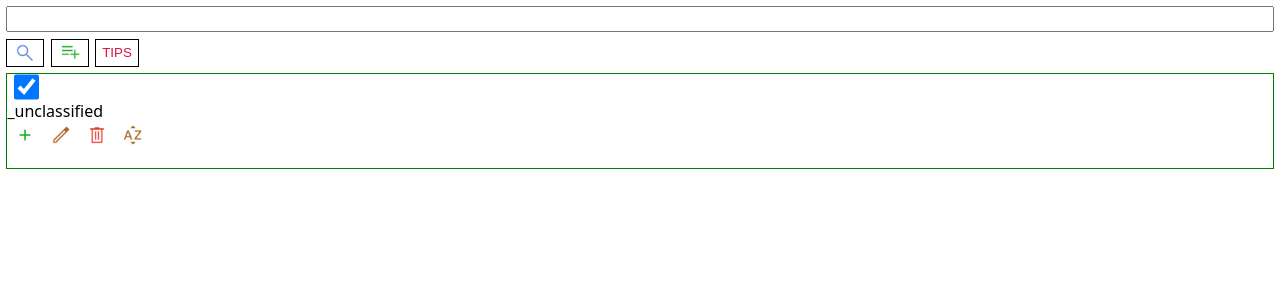
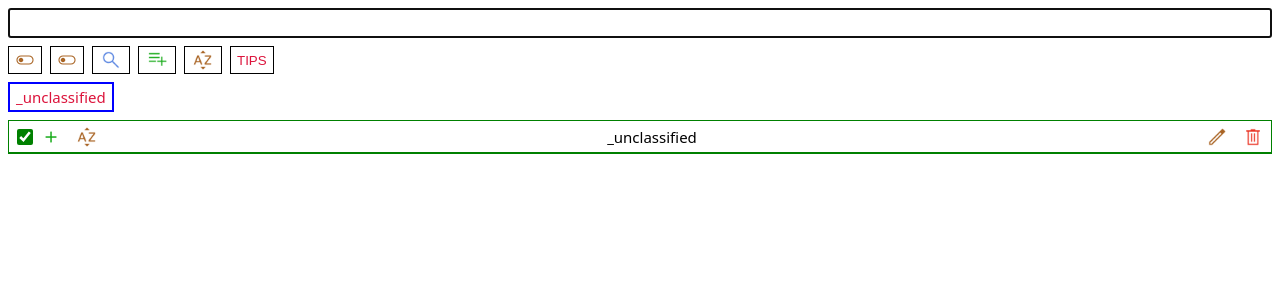
Before and after one commit to materialknight/narrow-d-react, a React (Vite) app: page / in a window 1280 px wide. Shown: the top 300 px of the page. Built offline with nearby package versions, Linux system fonts and the light colour scheme.

Commit message:
on feature parity with the original

```diff
--- a/src/ListContainer.jsx
+++ b/src/ListContainer.jsx
@@ -23,7 +23,41 @@ export default function ListContainer({ setListsPage }) {
       dispatch({ type: "CREATE_LIST", list_name })
    }
 
+   const reverse_superlist = () => {
+      dispatch({ type: "REVERSE_SUPERLIST" })
+   }
+
+   const change_tab = (change_ev) => {
+      const list_name = change_ev.target.value
+      dispatch({ type: "CHANGE_TAB", list_name })
+   }
+
+   const search_in_list = () => {
+
+      const search_str = `"${search_input.current.value}"`
+      const list_index = superlist?.lists.findIndex(list => list.active)
+      // If list_index is undefined, it's the 1st render and the superlist has not loaded yet.
+      // If list_index is -1, there is no active list because the last one was deleted.
+      // In either case, there's nothing to add to the search string, so I search and return.
+      if (list_index === undefined || list_index === -1)
+      {
+         chrome.search.query({ text: search_str })
+         return
+      }
+      else
+      {
+         const ticked_sites = superlist.lists[list_index].sites
+            .filter(site => site.checked)
+            .map(site => `site:${new URL(site.origin).hostname}`)
+            .join(" | ")
+
+         chrome.search.query({ text: `${search_str} (${ticked_sites})` })
+         return
+      }
+   }
+
    const [superlist, dispatch] = useReducer(reducer, null)
+   const search_input = useRef()
    const superlist_just_loaded = useRef(true)
 
    useEffect(() => {
@@ -44,15 +78,38 @@ export default function ListContainer({ setListsPage }) {
    }, [superlist])
 
    return (
-      <article id="list_container">
-         <input type="search" autofocus spellcheck="false" />
-         <button type="button" title="Search in marked sites">
+      <article className="list_container">
+         <input type="search" autofocus="true" spellcheck="false" ref={search_input} onKeyDown={key_down_ev => {
+            if (key_down_ev.key === "Enter")
+            {
+               search_in_list()
+            }
+         }} />
+         <button>
+            <img src="/icons/toggle_off.svg" alt="" />
+         </button>
+         <button>
+            <svg xmlns="http://www.w3.org/2000/svg" height="20px" viewBox="0 -960 960 960" width="20px" fill="#A96424"><path d="M288-260q-91.67 0-155.83-64.14Q68-388.28 68-479.91q0-91.63 64.17-155.86Q196.33-700 288-700h384q91.67 0 155.83 64.14Q892-571.72 892-480.09q0 91.63-64.17 155.86Q763.67-260 672-260H288Zm0-52h384q70 0 119-49t49-119q0-70-49-119t-119-49H288q-70 0-119 49t-49 119q0 70 49 119t119 49Zm-.05-58q45.82 0 77.93-32.07Q398-434.14 398-479.95q0-45.82-32.07-77.93Q333.86-590 288.05-590q-45.82 0-77.93 32.07Q178-525.86 178-480.05q0 45.82 32.07 77.93Q242.14-370 287.95-370ZM480-480Z" /></svg>
+         </button>
+         <button type="button" title="Search in marked sites" onClick={search_in_list}>
             <img width="24" src="/icons/search_16dp300w.png" alt="" />
          </button>
-         <button type="button" title="Create new list" onClick={() => create_list()}>
+         <button type="button" title="Create new list" onClick={create_list}>
             <img width="24" src="/icons/playlist_add_16dp300w.png" alt="" />
          </button>
+         <button type="button" title="Reverse tags" onClick={reverse_superlist}>
+            <img width="24" src="/icons/sort_by_alpha_16dp300w.png" alt="" />
+         </button>
          <button onClick={() => setListsPage(prev => !prev)} >TIPS</button>
+         <nav className="tabs">{superlist?.lists.map(({ list_name, active }, list_index) => {
+            const id = `tab_${list_index}`
+            return (
+               <>
+                  <input type="radio" hidden id={id} name="active_tab" value={list_name} onChange={change_tab} checked={active} />
+                  <label htmlFor={id}>{list_name}</label>
+               </>
+            )
+         })}</nav>
          <Lists superlist={superlist} dispatch={dispatch} />
       </article>
    )
--- a/src/Lists.jsx
+++ b/src/Lists.jsx
@@ -1,4 +1,4 @@
-import { useState, useEffect, useReducer, useRef } from "react"
+import { sort_obj_arr } from "./reducer"
 
 export default function List({ superlist, dispatch }) {
 
@@ -7,11 +7,12 @@ export default function List({ superlist, dispatch }) {
       chrome.tabs.query({ active: true, currentWindow: true }).then(tabs => {
 
          const { favIconUrl, url, id } = tabs[0]
-         const { origin } = new URL(url)
+         const { origin, hostname } = new URL(url)
+         const duplicate_origin = superlist.lists[list_index].sites.some(site => site.origin === origin)
 
-         if (superlist.lists[list_index].sites.some(site => site.origin === origin))
+         if (duplicate_origin)
          {
-            alert(`The site "${origin}" is already in the "${list_name}" list!`)
+            alert(`The site "${hostname}" is already in the "${list_name}" list!`)
             return
          }
 
@@ -76,39 +77,59 @@ export default function List({ superlist, dispatch }) {
       {
          return
       }
+
       new_list_name = new_list_name.trim()
+      const duplicate_list_name = superlist.lists.some(list => list.list_name === new_list_name)
 
-      if (superlist.lists.some(list => list.list_name === list_name))
+      if (duplicate_list_name)
       {
+         alert(`There is already a list called "${list_name}"`)
+         return
+      }
       dispatch({ type: "EDIT_LIST_NAME", list_index, new_list_name })
    }
-   }
 
-   const reverse_sites = (list_index) => {
+   const reverse_sites = list_index => {
       dispatch({ type: "REVERSE_SUBLIST", list_index })
    }
 
-   return (
-      <>{superlist?.lists.map(({ list_name, sites }, list_index) => {
+   const check_uncheck = (list_index, site_index) => {
+      dispatch({ type: "CHECK_UNCHECK", list_index, site_index })
+   }
+
+   const check_uncheck_all = (list_index, change_ev) => {
+      dispatch({ type: "CHECK_UNCHECK_ALL", list_index, change_ev })
+   }
+
+   const list_index = superlist?.lists.findIndex(list => list.active)
+   // If list_index is undefined, it's the 1st render and the superlist has not loaded yet.
+   // If list_index is -1, there is no active list because the last one was deleted.
+   // In either case, this component shouldn't be rendered, so it returns null.
+   if (list_index === undefined || list_index === -1)
+   {
+      return null
+   }
+
+   const { list_name, sites } = superlist.lists[list_index]
 
    return (
       <article className="list" key={list_index}>
-               <input type="checkbox" checked={all_checked(sites)} />
-
-               <header>{list_name}</header>
-
+         <div className="list_controls">
+            <input type="checkbox" checked={all_checked(sites)} onChange={change_ev => check_uncheck_all(list_index, change_ev)} />
             <button type="button" title="Add site to list" onClick={() => add_site(list_index, list_name)}>
                <img width="24" src="/icons/add_16dp300w.png" alt="" />
             </button>
+            <button type="button" title="Reverse sites order" onClick={() => reverse_sites(list_index)}>
+               <img width="24" src="/icons/sort_by_alpha_16dp300w.png" alt="" />
+            </button>
+            <header>{list_name}</header>
             <button type="button" title="Edit list name" onClick={() => edit_list_name(list_index, list_name)}>
                <img width="24" src="/icons/edit_16dp300w.png" alt="" />
             </button>
             <button type="button" title="Delete list" onClick={() => delete_list(list_index, list_name)}>
                <img width="24" src="/icons/delete_16dp300w.png" alt="" />
             </button>
-               <button type="button" title="Reverse sites order" onClick={() => reverse_sites(list_index)}>
-                  <img width="24" src="/icons/sort_by_alpha_16dp300w.png" alt="" />
-               </button>
+         </div>
 
          <ol>{sites.map((site, site_index) => {
 
@@ -117,20 +138,18 @@ export default function List({ superlist, dispatch }) {
             // const shorter_hostname = hostname.startsWith('www.') ? hostname.slice(4) : hostname
             return (
                <li key={site_index}>
-                        <input type="checkbox" checked={checked} />
+                  <input type="checkbox" checked={checked} onChange={() => check_uncheck(list_index, site_index)} />
                   <img width="24" height="24" src={fav_icon_URL} alt="" className="favicon" />
                   <a href={origin} target="_blank">{hostname}</a>
                   <button type="button" title="Delete from list" onClick={() => delete_site(list_index, site_index)}>
                      <img width="24" src="/icons/delete_16dp300w.png" alt="" />
                   </button>
-                        <button type="button" title="Move" className="move_btn">
+                  {/* <button type="button" title="Move" className="move_btn">
                               <img width="24" src="/icons/move_item_16dp300w.png" alt="" />
-                        </button>
+                           </button> */}
                </li>
             )
          })}</ol>
       </article>
    )
-      })}</>
-   )
 }
--- a/src/reducer.js
+++ b/src/reducer.js
@@ -1,17 +1,17 @@
-//TODO: Simplify reducer by reducing repetition.
+export default function reducer(superlist, action) {
 
-export default function reducer(superlist, action) {
+   const updated_superlist = { ...superlist }
+
    switch (action.type)
    {
       case "LOAD_LISTS": {
+
          return action.superlist ?? {
-            lists: [{ list_name: "_unclassified", sites: [], inclusive: true, ascending_order: true }],
-            active_lists: ["_unclassified"],
+            lists: [{ list_name: "_unclassified", sites: [], inclusive: true, ascending_order: true, active: true }],
             ascending_order: true
          }
       }
       case "ADD_SITE": {
-         const updated_superlist = { ...superlist }
          const { list_index, new_site } = action
          const updated_sublist = updated_superlist.lists[list_index]
 
@@ -22,23 +22,18 @@ export default function reducer(superlist, action) {
             "origin",
             updated_sublist.ascending_order
          )
-
          return updated_superlist
       }
       case "DELETE_SITE": {
-         const updated_superlist = { ...superlist }
          const { list_index, site_index } = action
-
          updated_superlist.lists[list_index].sites.splice(site_index, 1)
          return updated_superlist
       }
 
       case "CREATE_LIST": {
-         const updated_superlist = { ...superlist }
          const { list_name } = action
 
          updated_superlist.lists.push({ list_name, sites: [], inclusive: true, ascending_order: true })
-         updated_superlist.active_lists = [list_name]
 
          sort_obj_arr(
             updated_superlist.lists,
@@ -49,7 +44,6 @@ export default function reducer(superlist, action) {
          return updated_superlist
       }
       case "DELETE_LIST": {
-         const updated_superlist = { ...superlist }
          const { list_index } = action
 
          updated_superlist.lists.splice(list_index, 1)
@@ -60,24 +54,66 @@ export default function reducer(superlist, action) {
          return updated_superlist
       }
       case "EDIT_LIST_NAME": {
-         const updated_superlist = { ...superlist }
          const { list_index, new_list_name } = action
+         updated_superlist.lists[list_index].list_name = new_list_name
 
-         updated_superlist.lists[list_index].list_name = new_list_name
+         sort_obj_arr(
+            updated_superlist.lists,
+            "list_name",
+            updated_superlist.ascending_order
+         )
          return updated_superlist
       }
       case "REVERSE_SUBLIST": {
-         const updated_superlist = { ...superlist }
          const { list_index } = action
+         const reversed_sublist = updated_superlist.lists[list_index]
 
-         updated_superlist.lists[list_index].sites.reverse()
+         reversed_sublist.ascending_order = !reversed_sublist.ascending_order
+         reversed_sublist.sites.reverse()
+
          return updated_superlist
       }
+      case "REVERSE_SUPERLIST": {
+         updated_superlist.ascending_order = !updated_superlist.ascending_order
+         updated_superlist.lists.reverse()
+
+         return updated_superlist
+      }
+      case "CHECK_UNCHECK": {
+         const { list_index, site_index } = action
+         const site = updated_superlist.lists[list_index].sites[site_index]
+         site.checked = !site.checked
+
+         return updated_superlist
+      }
+      case "CHECK_UNCHECK_ALL": {
+         const { list_index, change_ev } = action
+         const check_all = change_ev.target.checked
+         const sites = updated_superlist.lists[list_index].sites
+
+         for (const site of sites)
+         {
+            site.checked = check_all
+         }
+
+         return updated_superlist
+      }
+      case "CHANGE_TAB": {
+         const { list_name } = action
+
+         for (const list of updated_superlist.lists)
+         {
+            list.active = list.list_name === list_name
+         }
+
+         return updated_superlist
+      }
+
       default: console.error(`Unknown action type: ${action.type}`)
    }
 }
 
-function sort_obj_arr(arr, obj_key, asc = true) {
+export function sort_obj_arr(arr, obj_key, asc = true) {
    if (asc)
    {
       arr.sort((a, b) => {
--- a/src/style/app.css
+++ b/src/style/app.css
@@ -3,8 +3,8 @@
 /* @import "./Tips.css"; */
 
 body {
-   font-family: system-ui, Arial, Helvetica, sans-serif;
-   font-size: medium;
+   font-family: var(--fonts);
+   font-size: var(--fonts-size);
    font-synthesis: none;
    text-rendering: optimizeLegibility;
    -webkit-font-smoothing: antialiased;
@@ -13,7 +13,13 @@ body {
    color-scheme: light dark;
    margin: 0;
    min-width: 350px;
-   padding: 0.4rem;
+
+   --fonts: system-ui, Arial, Helvetica, sans-serif;
+   --fonts-size: 15px;
+   --row-height: 1.9rem;
+   --spacing: 0.5rem;
+
+   padding: var(--spacing);
 }
 
 a {
@@ -26,7 +32,8 @@ a {
 }
 
 a:hover,
-button:hover {
+button:hover,
+label:hover {
    background-color: rgba(255, 255, 153, 0.5);
    outline: 3px solid orange;
 }
@@ -34,7 +41,7 @@ button:hover {
 button {
    display: inline-flex;
    align-items: center;
-   justify-content: center;
+   /* justify-content: center; */
 
    border: 1px solid black;
    background-color: transparent;
--- a/src/style/listContainer.css
+++ b/src/style/listContainer.css
@@ -1,11 +1,41 @@
-#list_container {
+.list_container {
 
    display: flex;
    flex-wrap: wrap;
-   gap: 0.4rem;
+   gap: var(--spacing);
 
    [type=search] {
       width: 100%;
-      line-height: 1.5;
+      height: var(--row-height);
+      /* line-height: 1.5; */
+      padding-left: var(--spacing);
+      padding-right: var(--spacing);
+      font-family: var(--fonts);
+      font-size: var(--fonts-size);
    }
 }
+
+.tabs {
+   display: flex;
+   flex-wrap: wrap;
+   gap: var(--spacing);
+
+   width: 100%;
+
+   label {
+      display: inline-flex;
+      align-items: center;
+
+      height: 26px;
+      padding-left: 6px;
+      padding-right: 6px;
+
+      border: 1px solid black;
+      background-color: transparent;
+      color: crimson;
+   }
+
+   input:checked+label {
+      border: 2px solid blue;
+   }
+}
--- a/src/style/lists.css
+++ b/src/style/lists.css
@@ -1,43 +1,63 @@
 .list {
 
-   list-style-type: none;
+   /* list-style-type: none;
    padding: 0;
-   margin: 0;
+   margin: 0; */
    width: 100%;
    border: 1px solid green;
 
    [type=checkbox] {
       align-self: center;
-      display: block;
-      margin: 0 0 0 0.4rem;
-      width: 1.6rem;
-      height: 1.6rem;
+      /* display: block; */
+      margin: 0 0 0 0.5rem;
+      min-width: 16px;
+      height: 16px;
+      accent-color: green;
    }
 
    .favicon {
       align-self: center;
-      margin-left: 0.4rem;
-      margin-right: 0.4rem;
+      margin-left: var(--spacing);
+      margin-right: var(--spacing);
    }
 
-   .move_btn {
+   /* .move_btn {
       border-left: 1px solid green;
-   }
+   } */
 
    a {
       border-left: 1px solid green;
       border-right: 1px solid green;
-      padding-left: 0.4rem;
-      padding-right: 0.4rem;
+      padding-left: var(--spacing);
+      padding-right: var(--spacing);
    }
 
    button {
       border: none;
    }
 
+   .list_controls {
+      display: flex;
+      height: var(--row-height);
+   }
+
+   header {
+      display: flex;
+      align-items: center;
+      justify-content: center;
+      width: 100%;
+   }
+
+   ol {
+      list-style-type: none;
+      padding: 0;
+      margin: 0;
+      border-top: 1px solid green;
+   }
+
    li {
       display: flex;
-      height: 1.9rem;
+      height: var(--row-height);
       color: green;
       border-bottom: 1px solid green;
    }
```
Also changed, not shown: src/helpers.js (+11 -1 lines), public/icons/toggle_off.svg (added), 7 other files (tests, documents, lock files or other folders). Lines whose indentation alone changed are shown as unchanged.
